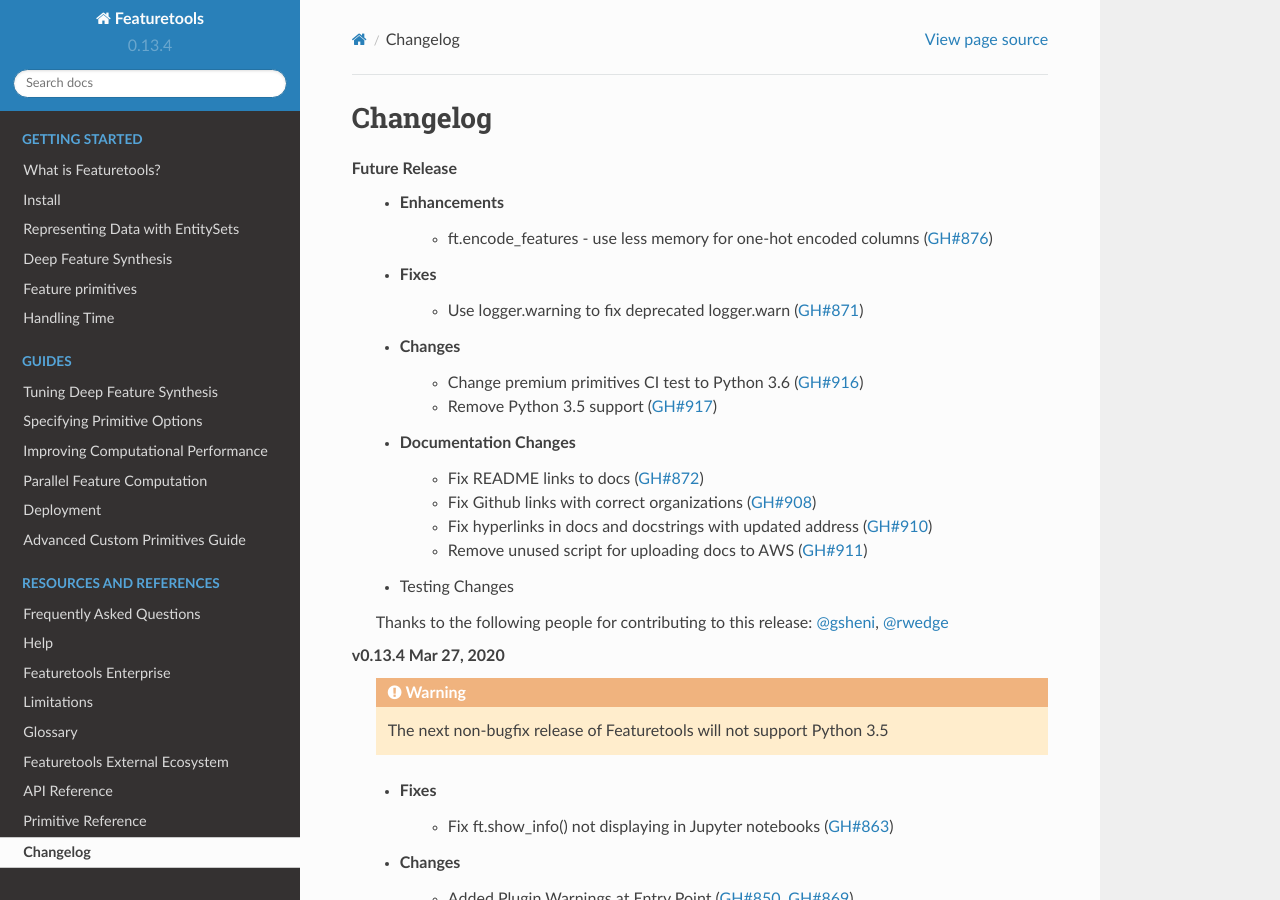
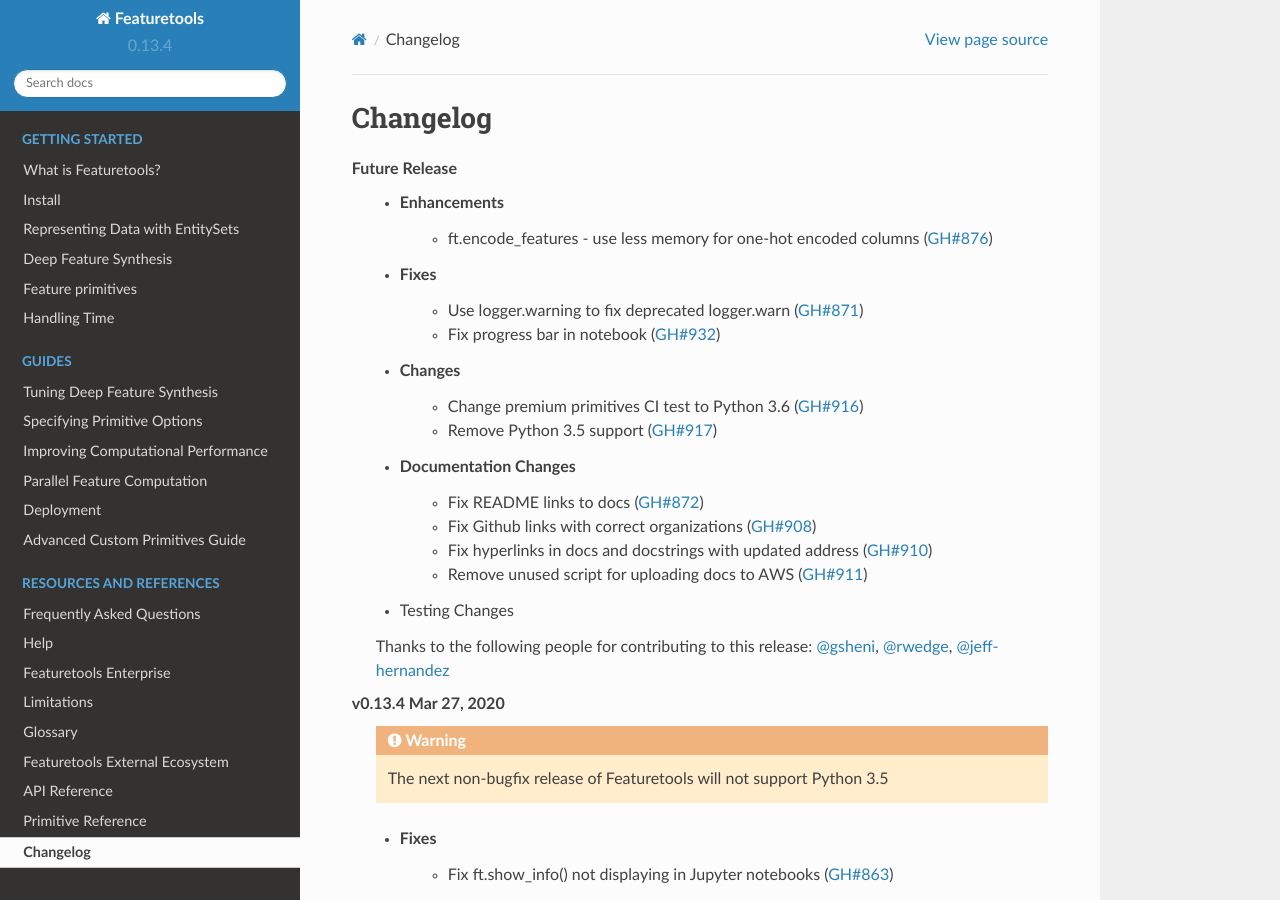
Before and after one commit to alteryx/featuretools, a Sphinx documentation site: the page built from docs/source/changelog.rst, in a window 1280 px wide and 900 px high. Built offline with Sphinx 7.4.7 and the Read the Docs theme 2.0.0, drawn with Linux system fonts in a browser that asks for light colours; pages that are not in the unit, such as notebooks, are missing from menus; comment, search, counter and statistics services are not loaded.

Commit message:
update changelog

```diff
--- a/docs/source/changelog.rst
+++ b/docs/source/changelog.rst
@@ -7,6 +7,7 @@
         * ft.encode_features - use less memory for one-hot encoded columns (:pr:`876`)
     * Fixes
         * Use logger.warning to fix deprecated logger.warn (:pr:`871`)
+        * Fix progress bar in notebook (:pr:`932`)
     * Changes
         * Change premium primitives CI test to Python 3.6 (:pr:`916`)
         * Remove Python 3.5 support (:pr:`917`)
@@ -18,7 +19,7 @@
     * Testing Changes
 
     Thanks to the following people for contributing to this release:
-    :user:`gsheni`, :user:`rwedge`
+    :user:`gsheni`, :user:`rwedge`, :user:`jeff-hernandez`
 
 **v0.13.4 Mar 27, 2020**
     .. warning::
```
